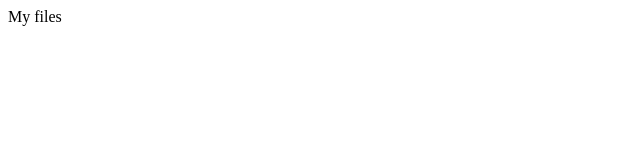
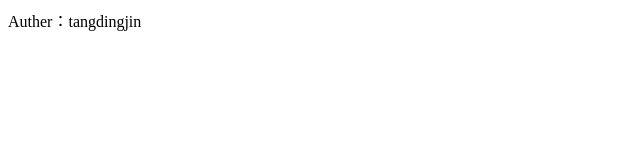
Before and after one commit to JACK-TOM-JIN/JACK-TOM-JIN.github.io, a plain HTML site: page index.html in a window 1280 px wide. Shown: the whole page, without its empty margins (0-640 px from the left). Drawn offline with Linux system fonts and the light colour scheme.

Commit message:
Update index.html

```diff
--- a/index.html
+++ b/index.html
@@ -1 +1 @@
-<a>My files</a>
+<a>Auther：tangdingjin</a>
```
